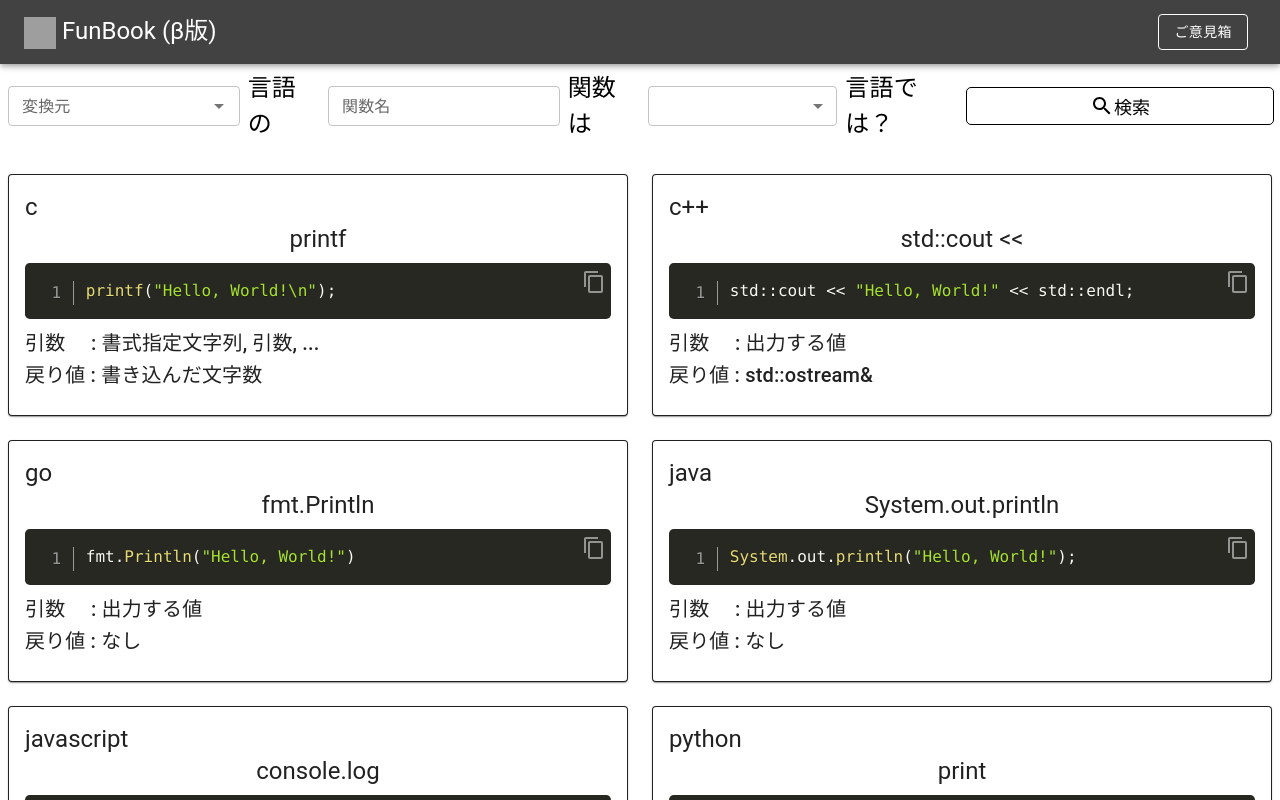
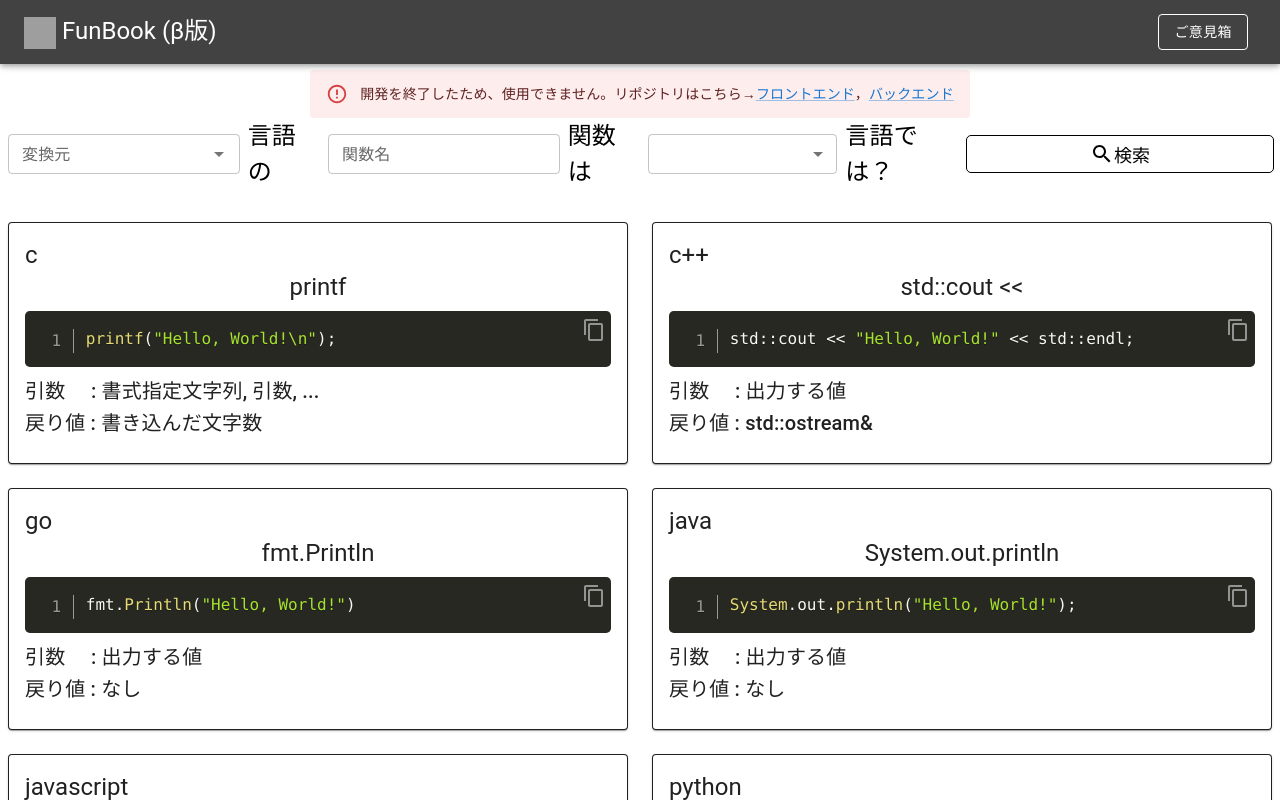
Before and after one commit to yashikota/funbook, a React (Vite) app: page / in a window 1280 px wide. Shown: the top 800 px of the page. Built offline with nearby package versions, Linux system fonts and the light colour scheme; grey boxes are pictures that could not be loaded.

Commit message:
add info bar

```diff
--- a/src/App.tsx
+++ b/src/App.tsx
@@ -1,4 +1,4 @@
-import { Grid, GlobalStyles } from "@mui/material";
+import { Grid, GlobalStyles, Alert, Link, Box } from "@mui/material";
 
 import { MediaCard } from "./components/Card/Card.tsx";
 import { Header } from "./components/Header/Header.tsx";
@@ -38,6 +38,15 @@ export default function App() {
 
             {/* 検索タイプ */}
             {/* {useRecoilValue(isMobileState) ? (<SearchType />) : (<></>)} */}
+
+            {/* 終了した旨の表示を追加 */}
+            <Box display="flex" justifyContent="center">
+                <Alert severity="error">
+                    開発を終了したため、使用できません。リポジトリはこちら→
+                    <Link href="https://github.com/yashikota/funbook">フロントエンド</Link>，
+                    <Link href="https://github.com/t-nobuyuki0330/mbs-back">バックエンド</Link>
+                </Alert>
+            </Box>
 
             {/* 検索 */}
             <Search />
```
